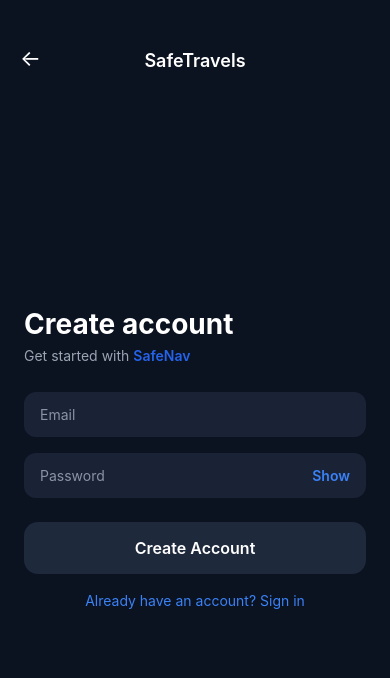
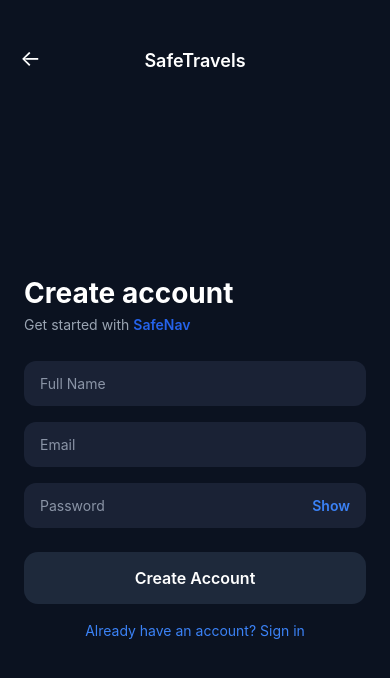
Before and after one commit to sebinjoseph005/SmartNav---mobile_app-, a React Native app in the folder frontend/: screen /Register in a window 390 px wide. Shown: the top 678 px of the page. Built offline with nearby package versions, Linux system fonts and the light colour scheme.

Commit message:
added name part

```diff
--- a/frontend/src/screens/auth/RegisterScreen.tsx
+++ b/frontend/src/screens/auth/RegisterScreen.tsx
@@ -14,6 +14,7 @@ import { supabase } from '../../services/supabase';
 const RegisterScreen = () => {
   const navigation = useNavigation<any>();
 
+  const [name, setName] = useState('');
   const [email, setEmail] = useState('');
   const [password, setPassword] = useState('');
   const [showPassword, setShowPassword] = useState(false);
@@ -24,7 +25,10 @@ const RegisterScreen = () => {
     /^[^\s@]+@[^\s@]+\.[^\s@]+$/.test(v);
 
   const isPasswordValid = password.length >= 6;
-  const canRegister = isValidEmail(email) && isPasswordValid;
+  const isNameValid = name.trim().length >= 2;
+
+  const canRegister =
+    isNameValid && isValidEmail(email) && isPasswordValid;
 
   const handleRegister = async () => {
     setSubmitted(true);
@@ -36,6 +40,11 @@ const RegisterScreen = () => {
       const { error } = await supabase.auth.signUp({
         email,
         password,
+        options: {
+          data: {
+            full_name: name,
+          },
+        },
       });
 
       if (error) {
@@ -87,6 +96,22 @@ const RegisterScreen = () => {
           </Text>
         </Text>
 
+        {/* Name */}
+        <View style={styles.field}>
+          <TextInput
+            style={styles.input}
+            placeholder="Full Name"
+            placeholderTextColor="#8A94A6"
+            value={name}
+            onChangeText={setName}
+          />
+          {submitted && !isNameValid && (
+            <Text style={styles.errorText}>
+              Please enter your name
+            </Text>
+          )}
+        </View>
+
         {/* Email */}
         <View style={styles.field}>
           <TextInput
@@ -122,7 +147,6 @@ const RegisterScreen = () => {
             </TouchableOpacity>
           </View>
 
-          {/* Error message (perfectly aligned) */}
           {submitted && !isPasswordValid && (
             <Text style={styles.errorText}>
               Password must be at least 6 characters
@@ -166,10 +190,7 @@ const RegisterScreen = () => {
 export default RegisterScreen;
 
 const styles = StyleSheet.create({
-  container: {
-    flex: 1,
-    backgroundColor: '#0B1220',
-  },
+  container: { flex: 1, backgroundColor: '#0B1220' },
 
   backButton: {
     position: 'absolute',
@@ -177,10 +198,7 @@ const styles = StyleSheet.create({
     left: 20,
     zIndex: 10,
   },
-  backText: {
-    color: '#FFFFFF',
-    fontSize: 22,
-  },
+  backText: { color: '#FFFFFF', fontSize: 22 },
 
   header: {
     alignItems: 'center',
```
